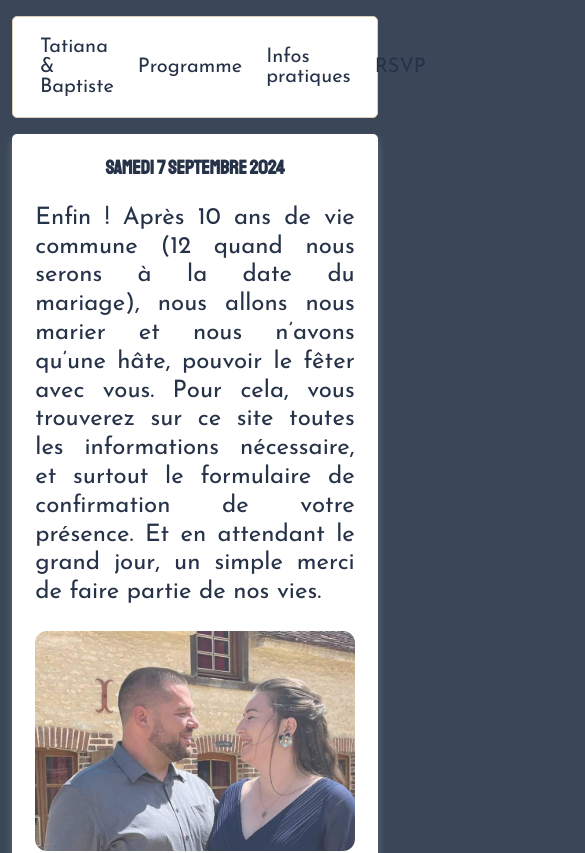
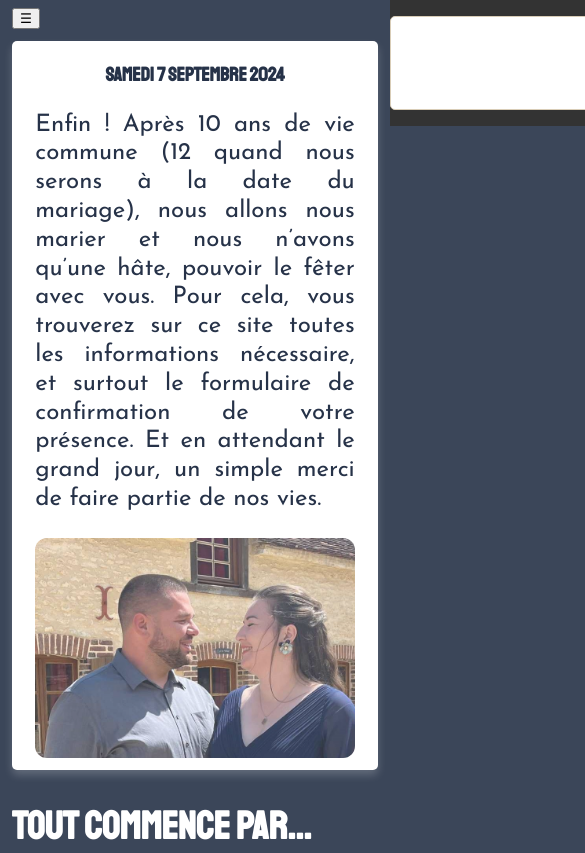
Before and after one commit to tatiana-sthl/wedding, a Next.js app: page / in a window 390 px wide. Shown: the top 853 px of the page, 585 px wide, since content can reach past the window. Built offline with nearby package versions, Linux system fonts and the light colour scheme.

Commit message:
try first solution

```diff
--- a/src/app/components/menu.js
+++ b/src/app/components/menu.js
@@ -1,9 +1,20 @@
 import styles from '../../app/page.module.css';
+import React, { useState } from 'react';
 
 function Menu() {
+  const [isMenuOpen, setIsMenuOpen] = useState(false);
+
+  const toggleMenu = () => {
+    setIsMenuOpen(!isMenuOpen);
+  };
 
   return (
-    <nav className={styles.nav}>
+    <div>
+      <button onClick={toggleMenu} className={styles.hamburgerButton}>
+        &#9776; {/* Cela affiche le symbole hamburger (trois lignes) */}
+      </button>
+
+      <nav className={`${styles.nav} ${isMenuOpen ? styles.open : ''}`}>
         <ul className={styles.ul}>
           <li className='home'><a href="#">Tatiana & Baptiste</a></li>
           <li className='center'><a href="#timeline">Programme</a></li>
@@ -11,6 +22,7 @@ function Menu() {
           <li className='forward'><a href="#form">RSVP</a></li>
         </ul>
       </nav>
+    </div>
   );
 }
 
--- a/src/app/page.module.css
+++ b/src/app/page.module.css
@@ -8,6 +8,15 @@
   margin: 0 20vw;
   font-family: 'Josefin Sans', sans-serif;
   color: #ffffff;
+}
+
+.hamburgerButton {
+  display: none;
+}
+
+.open {
+  display: block !important; /* Afficher le menu lorsque la classe open est active */
+  transition: transform 0.3s ease-in-out;
 }
 
 .nav {
@@ -297,4 +306,39 @@
   .iframe {
     width: 100%;
   }
+
+  .hamburgerButton {
+    display: block; /* Affichez le bouton sur les écrans plus petits */
+  }
+
+  /* Styles spécifiques pour le menu déroulant */
+  .nav {
+    position: absolute;
+    top: 0;
+    right: 0;
+    background-color: #333; /* Couleur de fond du menu */
+    width: 200px; /* Largeur du menu, ajustez-la selon vos besoins */
+    transform: translateX(100%);
+  }
+
+  .nav ul {
+    list-style: none;
+    padding: 0;
+  }
+
+  .nav ul li {
+    padding: 10px;
+    text-align: center;
+  }
+
+  .nav ul li a {
+    color: white;
+    text-decoration: none;
+    display: block;
+  }
+
+  /* Styles pour animer l'ouverture du menu */
+  .nav.open {
+    transform: translateX(0)!important;
+  }
 }
```
